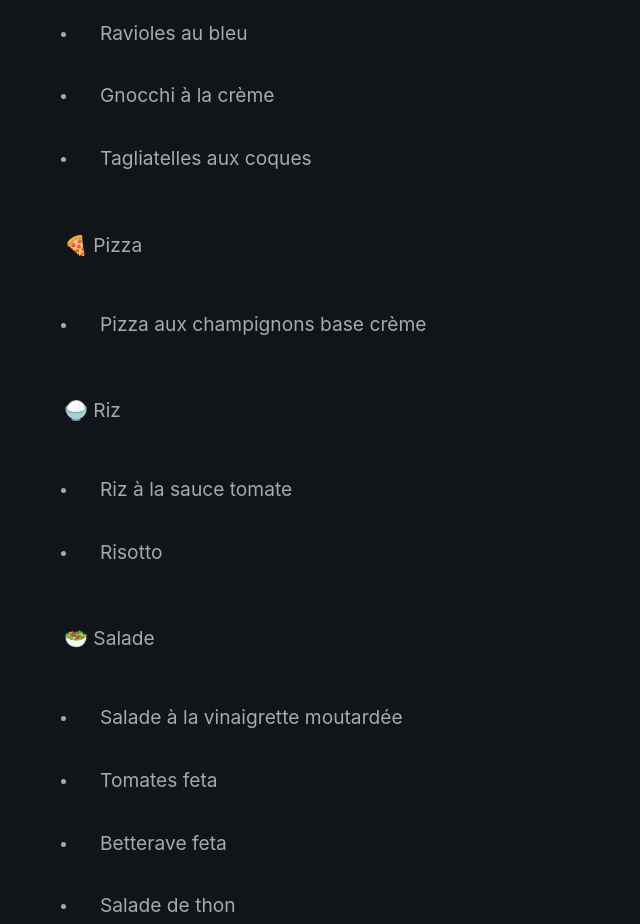
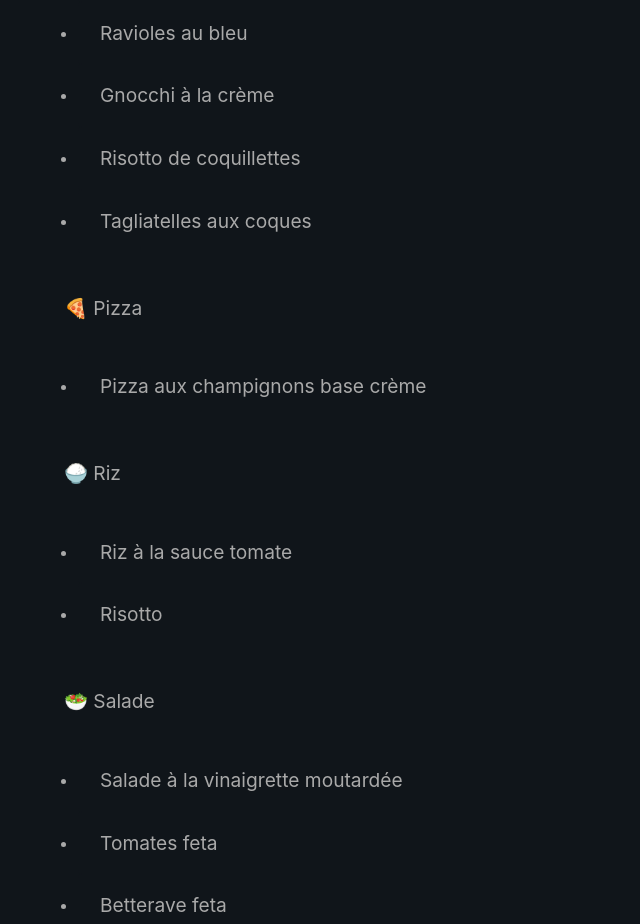
Before and after one commit to Benjent/recipes, a Vue app: page / in a window 1280 px wide. Shown: the part 1560-2484 px from the top of the page, without its empty margins (0-640 px from the left). Built offline with nearby package versions, Linux system fonts and the light colour scheme; what vue3-mq would draw is missing.

Commit message:
feat(recipes): add risotto coquillettes

```diff
--- a/src/data/recipes.js
+++ b/src/data/recipes.js
@@ -8,7 +8,6 @@ const recipes = [
     // Penne bolo lentlle
     // burito riz pesto rosso
     // enchiladas
-    // Risotto coquillettes fromage
     // Riz froid radis fromage
     // Hachis parmentier de kefta (pomme de terre, carotte)
     // Cake à la pomme de terre (+ emmental)
@@ -824,7 +823,7 @@ const recipes = [
         category: category.SALAD,
         ingredients: [
             {
-                name: category.SALAD,
+                name: "Salade",
                 amount: 1,
                 unit: "p",
             },
@@ -867,6 +866,34 @@ const recipes = [
         rapidity: rapidity.MEDIUM,
         preparation: ["Laver la salade", "Couper les tomates cerises en deux", "Préparer l'ail et l'écraser"],
         steps: ["Faire revenir le tofu à la poêle", "Remuer l'oeuf avec la mayonnaise, l'huile, le jus de citron et du poivre", "Remuer la salade avec les tomates, l'ail, le tofu et le mélange"],
+    },
+    {
+        name: "Risotto de coquillettes",
+        category: category.PASTA,
+        ingredients: [
+            {
+                name: "Bouillon de légumes",
+                amount: 100,
+                unit: "cl",
+            },
+            {
+                name: "Coquillettes",
+                amount: 300,
+                unit: "g",
+            },
+            {
+                name: "Petits poids",
+                amount: 300,
+                unit: "g",
+            },
+            {
+                name: "Fromage ail et fines herbes",
+                amount: 200,
+                unit: "g",
+            },
+        ],
+        rapidity: rapidity.MEDIUM,
+        steps: ["Mélanger coquillettes et petits pois dans une cocotte avec le bouillon", "Ajouter le fromage avec un peu d'huile au mélange", "Saler et poivrer"],
     },
     {
         name: "Omelette à la pomme de terre",
```
